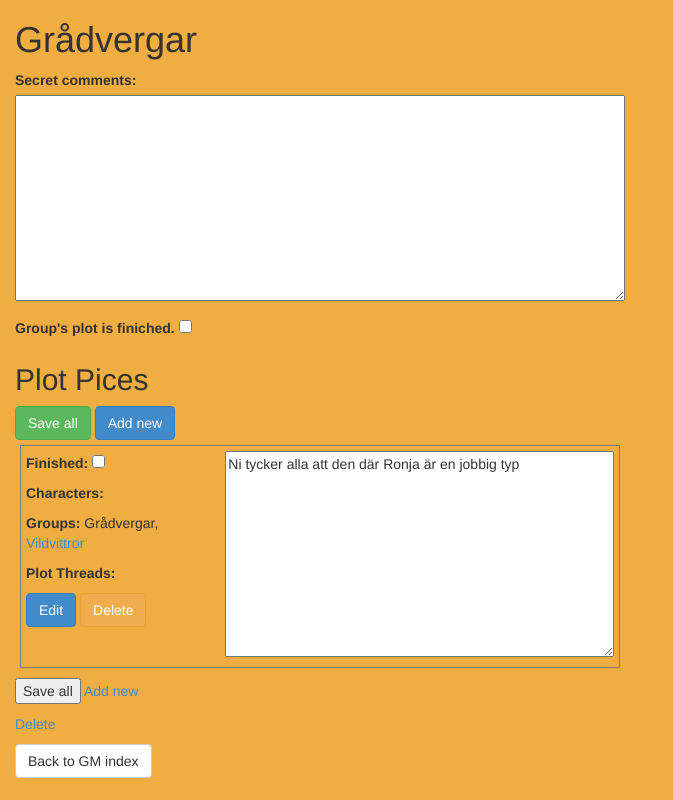
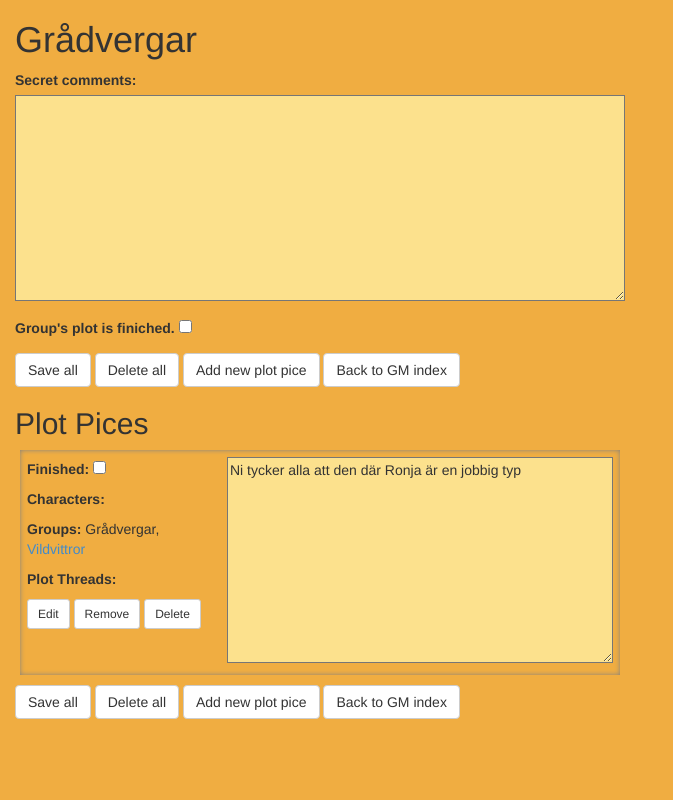
Before and after one commit to LindaLinsefors/larp, a Django app: page /GM/group_plot/7/ in a window 1280 px wide. Shown: the whole page, without its empty margins (0-673 px from the left). Run offline with Django 3.2, Linux system fonts and the light colour scheme; data comes from the database, SQL or seed files in the repository; both versions use the stored data as it was after the commit; some libraries are stand-ins or nearby versions.

Commit message:
layout stuff

```diff
--- a/plots/templates/plots/GM/basic.html
+++ b/plots/templates/plots/GM/basic.html
@@ -22,10 +22,13 @@
             padding-right: 20px;
         }
 
-        textarea { width:100%; }
+        textarea {
+            width:100%;
+            background-color: #FCE18D;
+        }
 
         body {
-            background-color:#F0AD41;
+            background-color: #F0AD41;
         }
 
         {% block style %}
--- a/plots/templates/plots/GM/plots.html
+++ b/plots/templates/plots/GM/plots.html
@@ -18,7 +18,7 @@
         padding: 0;
     }
     .sortable li {
-	    border: 1px solid gray;
+	    box-shadow: 0px 0px 5px 0px gray inset;
         margin: 5px;
     }
 	.handle {
@@ -27,7 +27,8 @@
 	li.sortable-placeholder {
 		border: 1px dashed #CCC;
 		background: none;
-        height: 223px;
+        height: 225px;
+		box-shadow: none
 	}
 	.border {
 		border: 1px dashed #CCC;
@@ -38,7 +39,7 @@
     }
     .col-xs-height{
         margin: 0;
-        padding: 5px;
+        padding: 7px;
     }
 
     /* columns of same height styles */
@@ -82,19 +83,23 @@
     <div class="row">
         <div class="col-md-6">
 
-
-            <form method="POST">
+          <form method="POST">
             {% csrf_token %}
 
             {% block top %}
             {{ class_form.as_p }}
             {% endblock %}
 
+			<p>
+		        <input type="submit" value="Save all" class="btn btn-default"/>
+		        <a href="delete" class="btn btn-default"> Delete all </a>
+		        <a href="plot_pice/new" class="btn btn-default"> Add new plot pice </a>
+				<a href="{% url 'GM:index' %}" class="btn btn-default">Back to GM index</a>
+			</p>
 
             <h2> Plot Pices </h2>
 
-            <input type="submit" value="Save all" class="btn btn-success"/>
-            <a href="plot_pice/new" class="btn btn-primary"> Add new </a>
+
 
             {{ plot_pice_forms.management_form }}
 
@@ -148,11 +153,13 @@
                                 {% endif %}
                                 {% endfor %}
                             </p>
-						  	<p class="col-bottom">
+						  	<p>
                                 <a href="plot_pice/{{ plot_pice_form.instance.plot_pice.id }}"
-                                    class="btn btn-primary"> Edit </a>
+                                    class="btn btn-default btn-sm"> Edit </a>
+                                <button type="button"
+                                    class="btn btn-default btn-sm"> Remove </button>
                                 <a href="plot_pice/{{ plot_pice_form.instance.plot_pice.id }}/delete"
-                                    class="btn btn-warning"> Delete </a>
+                                    class="btn btn-default btn-sm"> Delete </a>
                             </p>
                         </div>
                         <div class="col-xs-8 col-xs-height">
@@ -163,24 +170,13 @@
                 {% endfor %}
             </ul>
 
-
-            <p>
-            <input type="submit" value="Save all" />
-            <a href="plot_pice/new"> Add new </a>
-            </p>
-
-            </form>
-
-
-            {% block end %}
-                <p> <a href="delete">
-                    Delete
-                </a> </p>
-            {% endblock %}
-
-            <p> <a href="{% url 'GM:index' %}" class="btn btn-default">
-            Back to GM index
-            </a> </p>
+			<p>
+		        <input type="submit" value="Save all" class="btn btn-default"/>
+		        <a href="delete" class="btn btn-default"> Delete all </a>
+		        <a href="plot_pice/new" class="btn btn-default"> Add new plot pice </a>
+				<a href="{% url 'GM:index' %}" class="btn btn-default">Back to GM index</a>
+			</p>
+          </form>
 
         </div>
 
```
Also changed, not shown: db.sqlite3.
